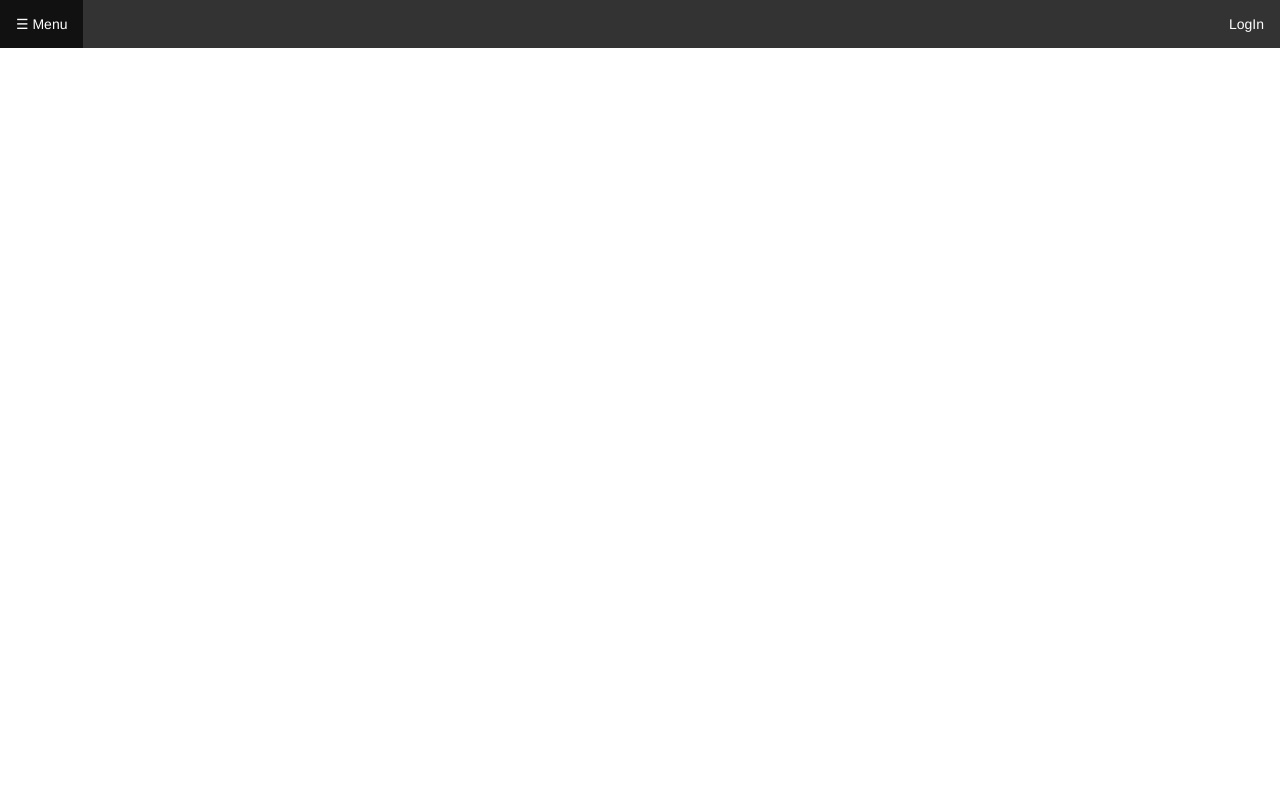
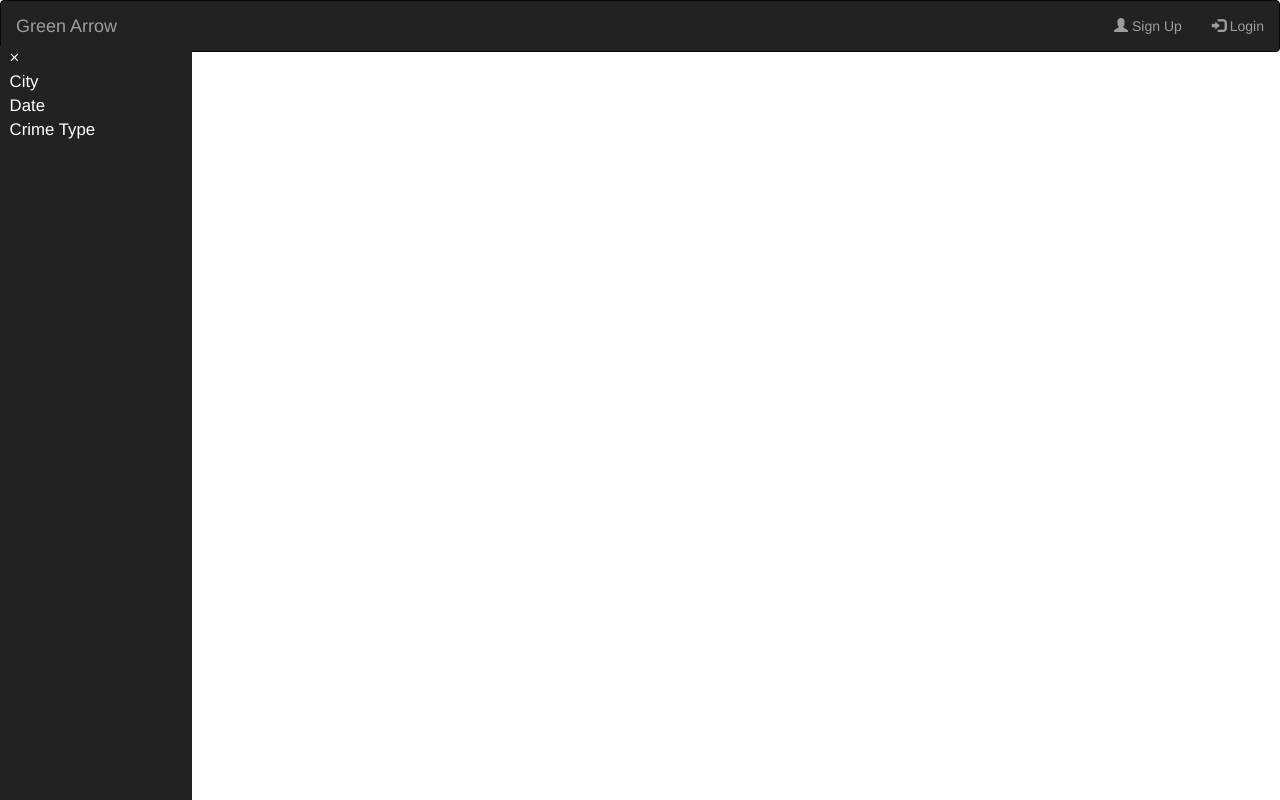
Before and after one commit to CUBigDataClass/IceStream, a Vue app in the folder Site/: page /#/ in a window 1280 px wide. Built offline with nearby package versions, Linux system fonts and the light colour scheme.

Commit message:
add bootstrap to navbar and add sidebar

```diff
--- a/Site/src/App.vue
+++ b/Site/src/App.vue
@@ -1,13 +1,18 @@
 <template>
   <div id="app">
     <router-view></router-view>
+    <v-Sidebar></v-Sidebar>
+
   </div>
-
 </template>
 
 <script>
+import Sidebar from '@/components/Sidebar'
 export default {
-  name: 'app'
+  name: 'app',
+  components: {
+    'v-Sidebar': Sidebar
+  }
 }
 </script>
 <style>
@@ -15,8 +20,6 @@ export default {
   font-family: 'Avenir', Helvetica, Arial, sans-serif;
   -webkit-font-smoothing: antialiased;
   -moz-osx-font-smoothing: grayscale;
-  text-align: center;
-  color: #2c3e50;
   margin-top: 0px;
 }
 </style>
--- a/Site/src/components/Hello.vue
+++ b/Site/src/components/Hello.vue
@@ -1,11 +1,16 @@
 <template>
   <div class="hello">
-    <div class="top">
-      <ul>
-        <li><router-link to="#menu">☰ Menu</router-link></li>
-        <li style="float:right"><router-link to="/login">LogIn</router-link></li>
-      </ul>
-    </div>
+    <nav class="navbar navbar-inverse">
+      <div class="container-fluid">
+        <div class="navbar-header">
+          <router-link to="/" class="navbar-brand">Green Arrow</router-link>
+        </div>
+        <ul class="nav navbar-nav navbar-right">
+          <li><a href="#"><span class="glyphicon glyphicon-user"></span> Sign Up</a></li>
+          <li><router-link to="/login"><span class="glyphicon glyphicon-log-in"></span> Login</router-link></li>
+        </ul>
+      </div>
+    </nav>
   </div>
 </template>
 
@@ -13,9 +18,9 @@
 export default {
   name: 'hello'
 }
+
 </script>
 
 <!-- Add "scoped" attribute to limit CSS to this component only -->
 <style lang="scss">
-  @import '../css/Hello.scss'
 </style>
--- /dev/null
+++ b/Site/src/components/Sidebar.vue
@@ -0,0 +1,55 @@
+<template>
+  <div class="sidebar">
+  <a href="javascript:void(0)" class="closebtn">&times;</a>
+  <div class="city">
+  <span>City</span>
+  </div>
+  <div class="date">
+    <span>Date</span>
+  </div>
+  <div class="crimeType">
+    <span>Crime Type</span>
+  </div>
+</div>
+</template>
+
+<script>
+  export default {
+    name: 'sidebar'
+  }
+</script>
+
+<style scoped>
+.sidebar{
+  background-color: #222;
+  width:15%;
+  height:100%;
+  position: fixed;
+  color:white;
+  font-size: 1.2em;
+  margin-top:-2%;
+}
+
+.nav navbar-nav li{
+  display: block;
+}
+
+.sidebar a {
+  color: white;
+  display: block;
+  padding-left: 5%;
+}
+
+.city span{
+  padding-left: 5%;
+}
+
+.date span{
+  padding-left: 5%;
+}
+
+.crimeType span{
+  padding-left: 5%;
+}
+
+</style>
--- a/Site/src/css/Hello.scss
+++ /dev/null
@@ -1,24 +0,0 @@
-.top{
-ul {
-    list-style-type: none;
-    margin: 0;
-    padding: 0;
-    overflow: hidden;
-    background-color: #333;
-}
-
-li {
-    float: left;
-}
-li a{
-    display: block;
-    color: white;
-    text-align: center;
-    padding: 14px 16px;
-    text-decoration: none;
-}
-
-li a:hover:not(.active) {
-    background-color: #111;
-}
-}
--- a/Site/src/main.js
+++ b/Site/src/main.js
@@ -1,7 +1,7 @@
 // The Vue build version to load with the `import` command
 // (runtime-only or standalone) has been set in webpack.base.conf with an alias.
 import Vue from 'vue'
-import App from './App'
+import App from './App.vue'
 import router from './router'
 require('../node_modules/bootstrap/less/bootstrap.less')
 Vue.config.productionTip = false
```
